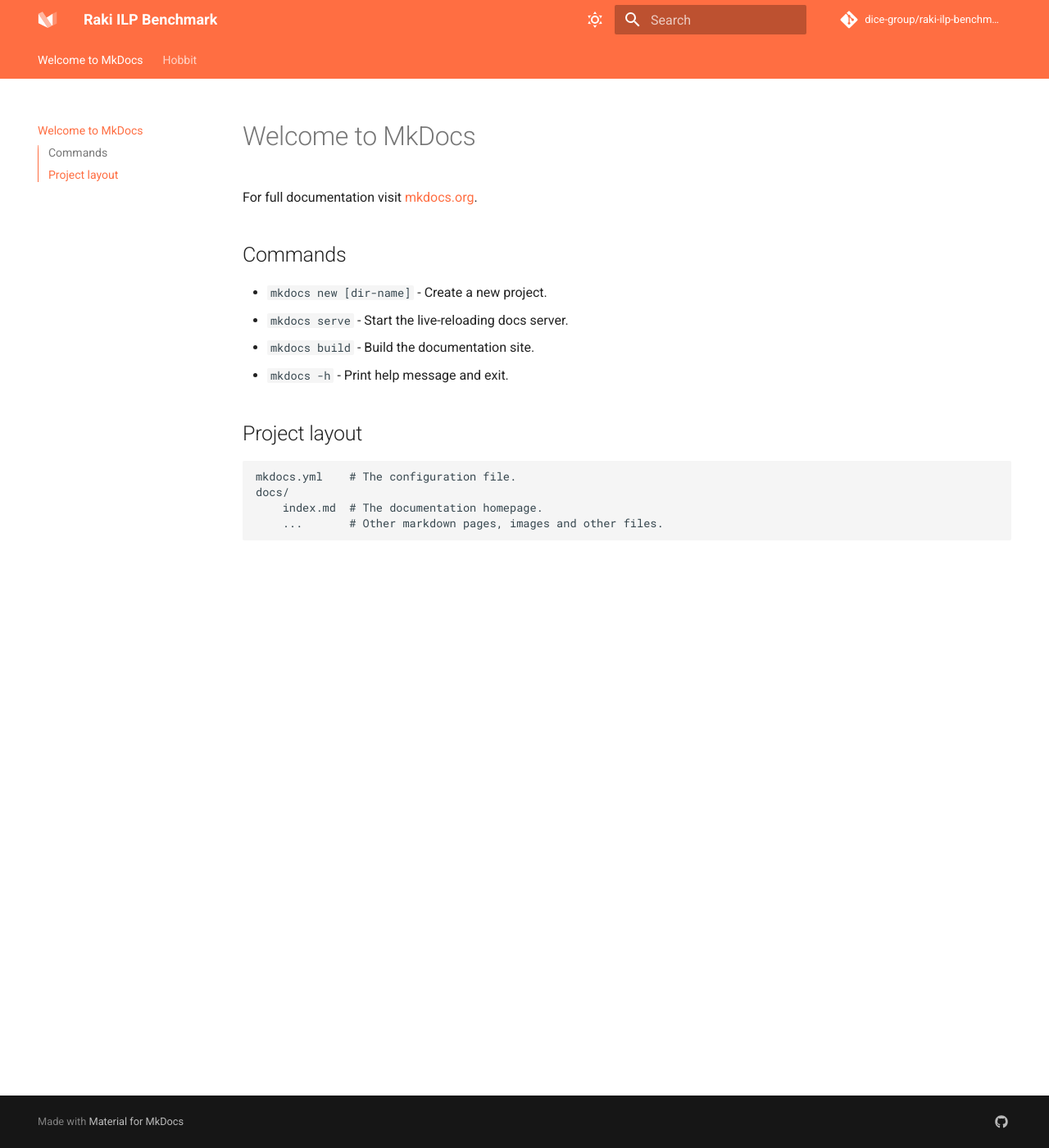
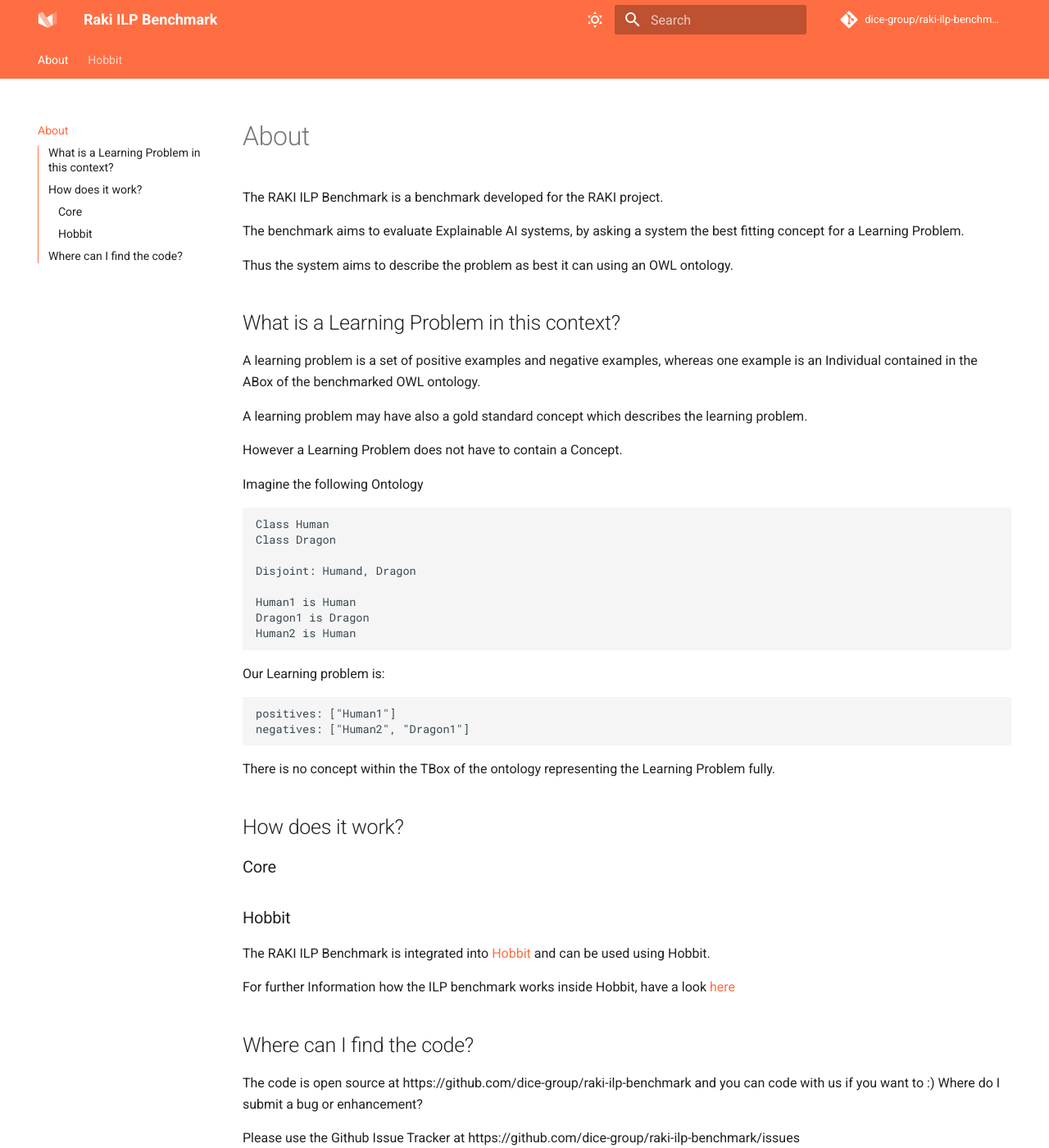
Before and after one commit to dice-group/raki-ilp-benchmark, an MkDocs documentation site: the page built from docs/index.md, in a window 1280 px wide and 1400 px high. Shown: the whole window at 82% size. Built offline with MkDocs 1.6.1 and Material for MkDocs 9.7.7, drawn with Linux system fonts in a browser that asks for light colours; comment, search, counter and statistics services are not loaded.

Commit message:
Adding about

````diff
--- a/docs/index.md
+++ b/docs/index.md
@@ -1,17 +1,56 @@
-# Welcome to MkDocs
+# About
 
-For full documentation visit [mkdocs.org](https://www.mkdocs.org).
+The RAKI ILP Benchmark is a benchmark developed for the RAKI project.
 
-## Commands
+The benchmark aims to evaluate Explainable AI systems, by asking a system the best fitting concept for a Learning Problem.
 
-* `mkdocs new [dir-name]` - Create a new project.
-* `mkdocs serve` - Start the live-reloading docs server.
-* `mkdocs build` - Build the documentation site.
-* `mkdocs -h` - Print help message and exit.
+Thus the system aims to describe the problem as best it can using an OWL ontology.
 
-## Project layout
+## What is a Learning Problem in this context?
 
-    mkdocs.yml    # The configuration file.
-    docs/
-        index.md  # The documentation homepage.
-        ...       # Other markdown pages, images and other files.
+A learning problem is a set of positive examples and negative examples, whereas one example is an Individual contained in the ABox of the benchmarked OWL ontology.
+
+A learning problem may have also a gold standard concept which describes the learning problem.
+
+However a Learning Problem does not have to contain a Concept.
+
+Imagine the following Ontology
+
+```
+Class Human
+Class Dragon
+
+Disjoint: Humand, Dragon
+
+Human1 is Human
+Dragon1 is Dragon
+Human2 is Human
+```
+
+Our Learning problem is:
+
+```
+positives: ["Human1"]
+negatives: ["Human2", "Dragon1"]
+```
+
+There is no concept within the TBox of the ontology representing the Learning Problem fully.
+
+## How does it work?
+
+### Core
+
+
+### Hobbit
+
+The RAKI ILP Benchmark is integrated into [Hobbit](https://project-hobbit.eu) and can be used using Hobbit.
+
+For further Information how the ILP benchmark works inside Hobbit, have a look [here](hobbit/overview)
+
+
+## Where can I find the code?
+
+The code is open source at https://github.com/dice-group/raki-ilp-benchmark and you can code with us if you want to :)
+Where do I submit a bug or enhancement?
+
+Please use the Github Issue Tracker at https://github.com/dice-group/raki-ilp-benchmark/issues
````
